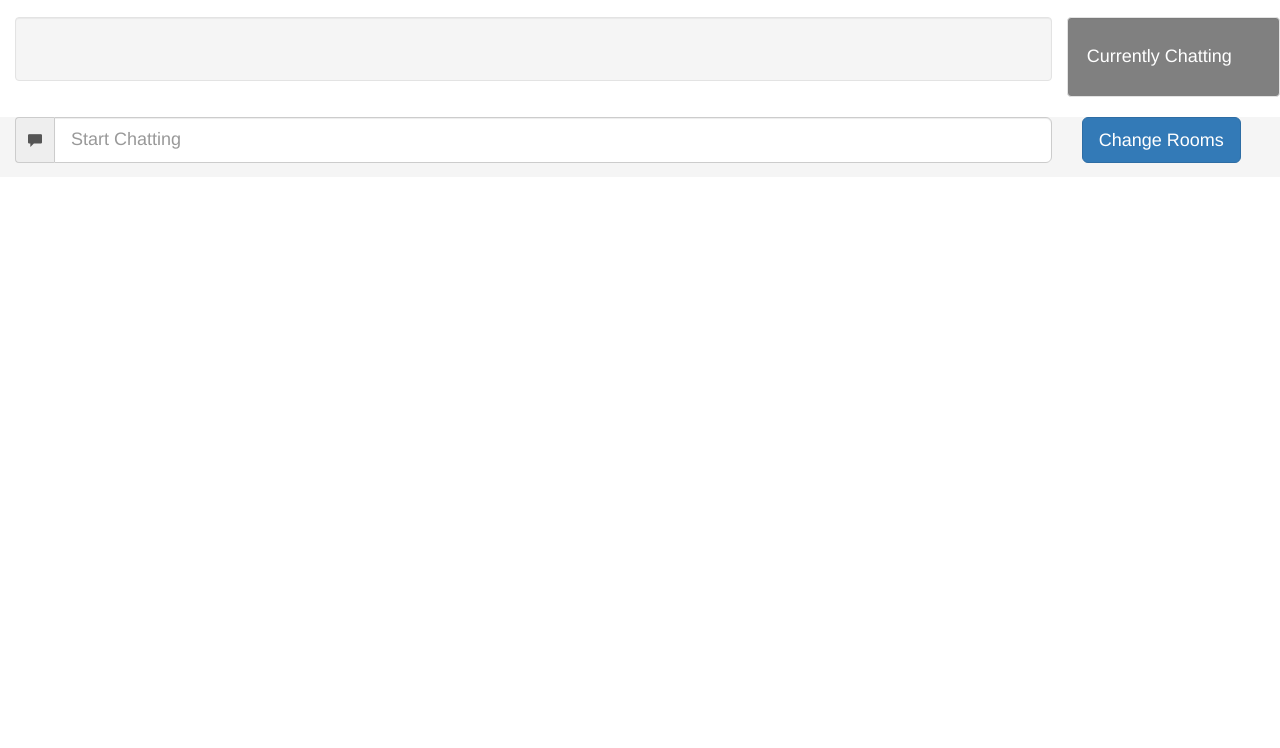
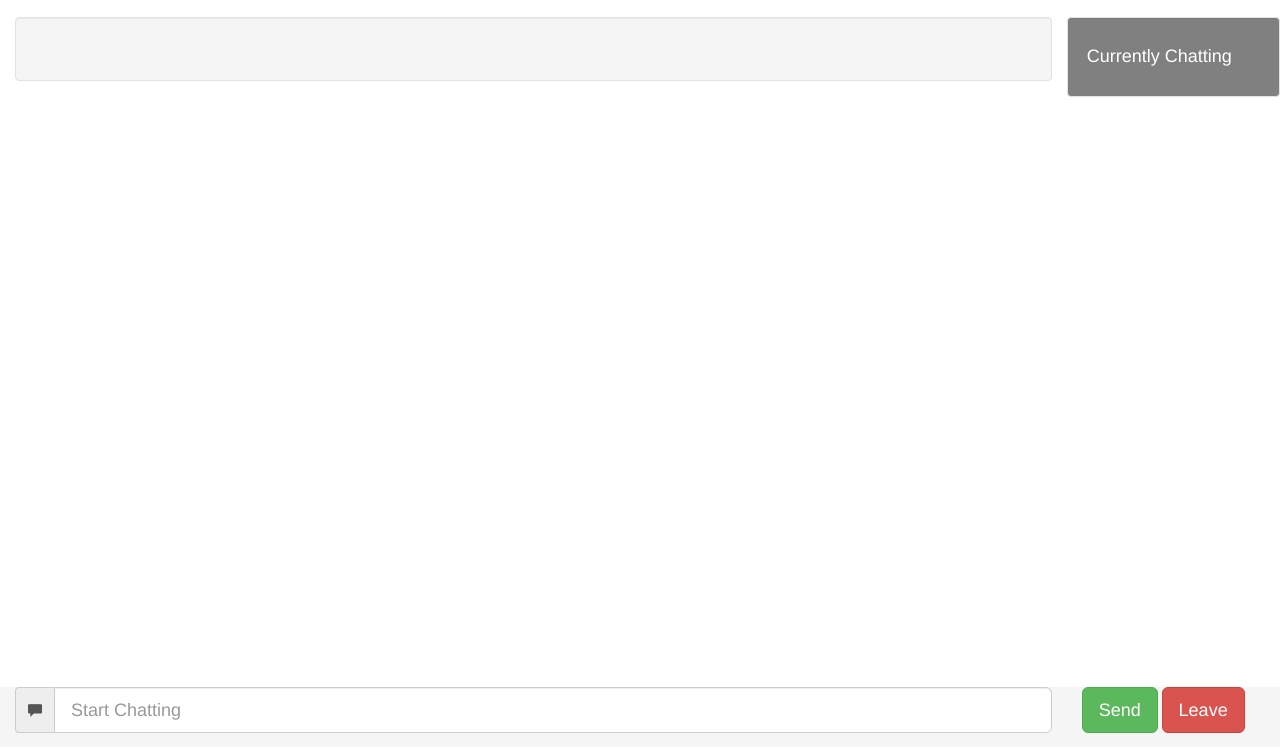
Before and after one commit to gcheney/chattrbox, a website: page public/chat.html in a window 1280 px wide. Shown: the part 53-801 px from the top of the page. Drawn offline with nearby package versions, Linux system fonts and the light colour scheme; no server answers.

Commit message:
Disable autocomplete and update button styles

```diff
--- a/public/chat.html
+++ b/public/chat.html
@@ -56,7 +56,7 @@
                                     <span class="input-group-addon">
                                         <i class="glyphicon glyphicon-comment"></i>
                                     </span>
-                                    <input type="text" class="input-lg form-control" name="message" placeholder="Start Chatting" />
+                                    <input type="text" class="input-lg form-control" name="message" placeholder="Start Chatting" autocomplete="off"/>
                                 </div>
                             </div>
                             <div class="hidden-submit">
@@ -65,7 +65,8 @@
                         </form>
                     </div>
                     <div class="col-md-2">
-                        <a href="/index.html" id="change-rooms" class="btn btn-primary btn-lg">Change Rooms</a>
+                        <button id="send-message" class="btn btn-success btn-lg">Send</button>
+                        <a href="/index.html" id="change-rooms" class="btn btn-danger btn-lg">Leave</a>
                     </div>
                 </footer>
             </div>
--- a/public/css/styles.css
+++ b/public/css/styles.css
@@ -8,9 +8,10 @@ html {
 
 body {
     /* Margin bottom by footer height */
-    margin-bottom: 80px;
+    margin-bottom: 40px;
 }
 .footer {
+    position: absolute;
     bottom: 0;
     width: 100%;
     /* Set the fixed height of the footer here */
```
